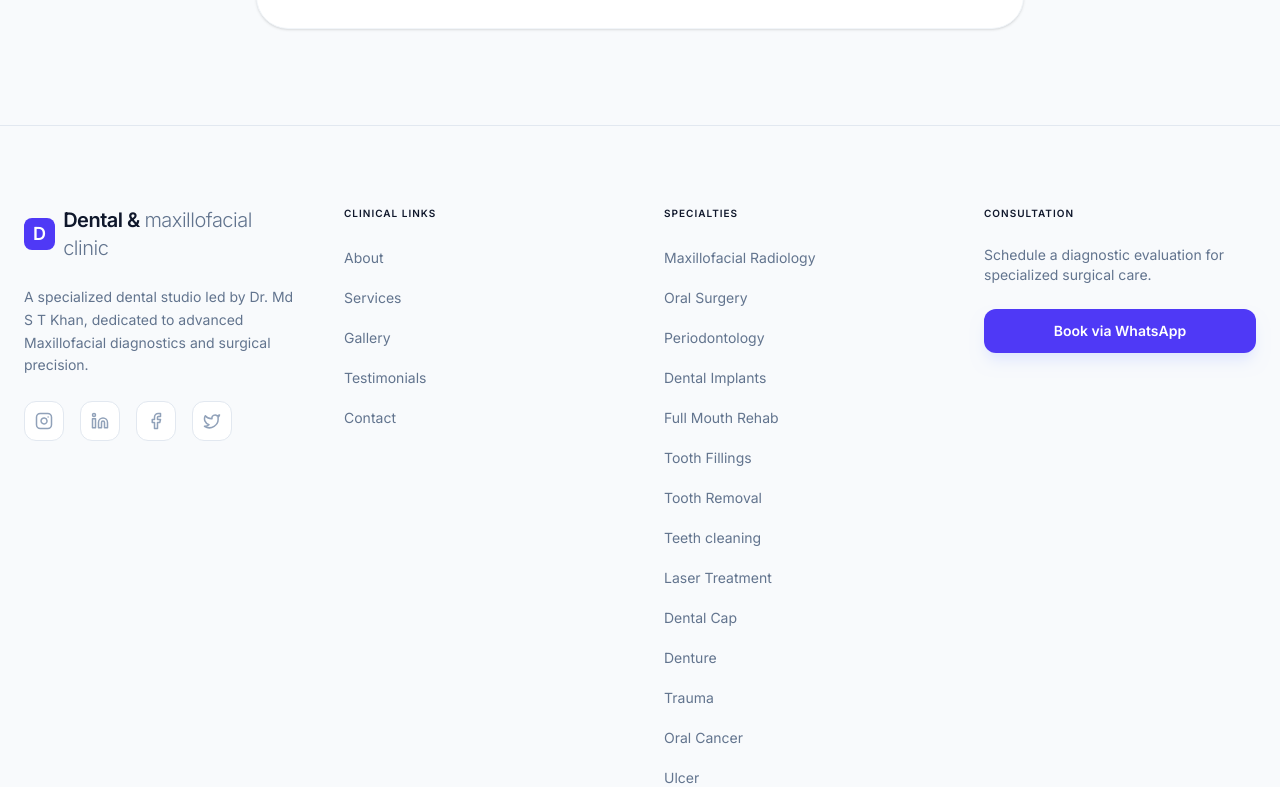
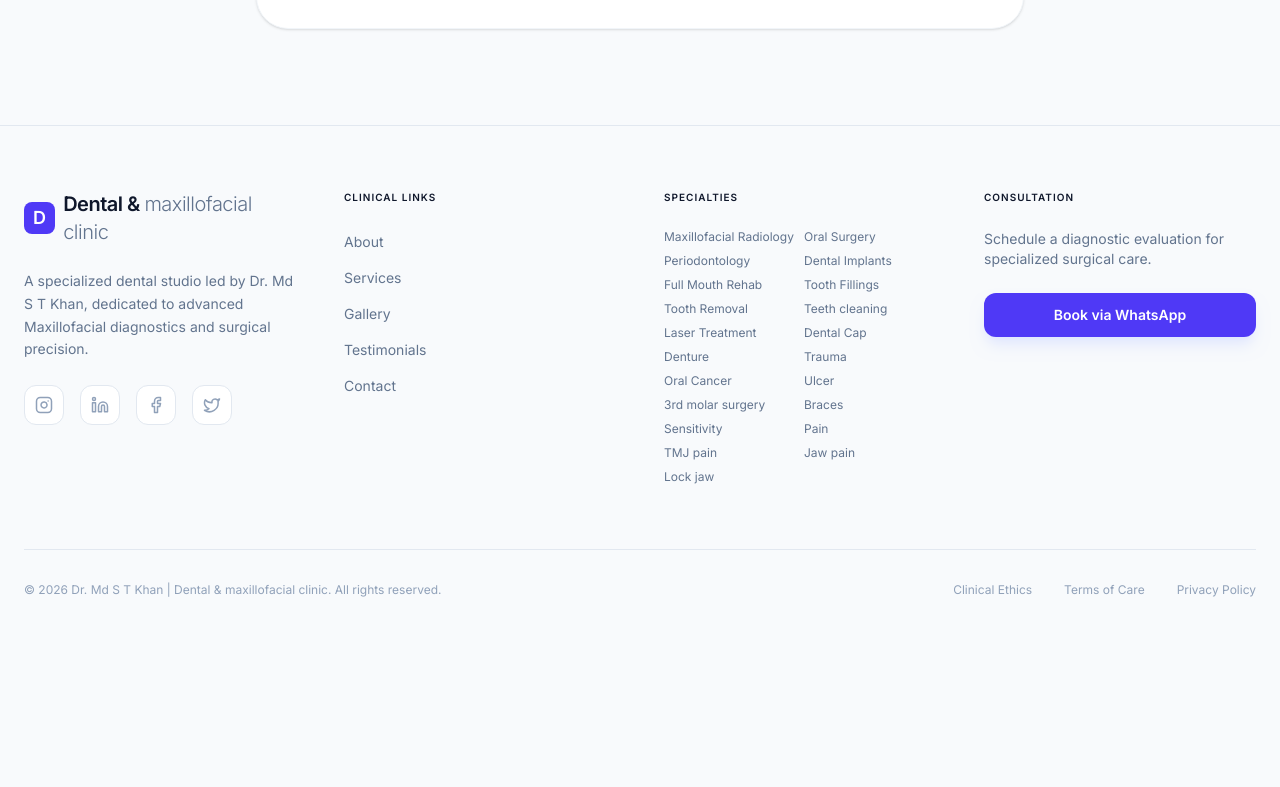
Before and after one commit to shahrukh120/lumina-dental, a React (Vite) app in the folder frontend/: page /terms in a window 1280 px wide. Shown: the part 793-1580 px from the top of the page. After the commit the page ends 1431 px from the top, so only its background shows below. Built offline with nearby package versions, Linux system fonts and the light colour scheme.

Commit message:
Updated footer

```diff
--- a/frontend/src/components/Footer.tsx
+++ b/frontend/src/components/Footer.tsx
@@ -2,7 +2,6 @@ import React from 'react';
 import { Instagram, Linkedin, Facebook, Twitter } from 'lucide-react';
 
 const Footer: React.FC = () => {
-  // Define social links with their respective icons and URLs
   const socialLinks = [
     {
       name: 'Instagram',
@@ -17,20 +16,31 @@ const Footer: React.FC = () => {
     {
       name: 'Facebook',
       icon: <Facebook size={18} />,
-      url: "#" // Add link if available
+      url: "#"
     },
     {
       name: 'Twitter',
       icon: <Twitter size={18} />,
-      url: "#" // Add link if available
+      url: "#"
     }
   ];
 
+  // Extracted list for cleaner code
+  const specialties = [
+    'Maxillofacial Radiology', 'Oral Surgery', 'Periodontology', 'Dental Implants',
+    'Full Mouth Rehab', 'Tooth Fillings', 'Tooth Removal', 'Teeth cleaning',
+    'Laser Treatment', 'Dental Cap', 'Denture', 'Trauma', 'Oral Cancer', 'Ulcer',
+    '3rd molar surgery', 'Braces', 'Sensitivity', 'Pain', 'TMJ pain', 'Jaw pain', 'Lock jaw'
+  ];
+
   return (
-    <footer className="bg-slate-50 border-t border-slate-200 pt-20 pb-10">
+    <footer className="bg-slate-50 border-t border-slate-200 pt-16 pb-10">
       <div className="max-w-7xl mx-auto px-6">
-        <div className="grid md:grid-cols-2 lg:grid-cols-4 gap-12 mb-20">
-          <div className="col-span-1 lg:col-span-1">
+        {/* Changed grid gap slightly to accommodate wider specialty column if needed */}
+        <div className="grid md:grid-cols-2 lg:grid-cols-4 gap-8 lg:gap-12 mb-16">
+
+          {/* COLUMN 1: Brand & Social */}
+          <div className="col-span-1">
             <div className="flex items-center gap-2 mb-6">
               <div className="w-8 h-8 bg-indigo-600 rounded-lg flex items-center justify-center text-white font-bold text-lg">D</div>
               <span className="text-xl font-bold tracking-tight text-slate-900">
@@ -40,8 +50,6 @@ const Footer: React.FC = () => {
             <p className="text-slate-500 text-sm leading-relaxed mb-6">
               A specialized dental studio led by Dr. Md S T Khan, dedicated to advanced Maxillofacial diagnostics and surgical precision.
             </p>
-
-            {/* UPDATED SOCIAL LINKS SECTION */}
             <div className="flex gap-4">
               {socialLinks.map((social) => (
                 <a
@@ -58,9 +66,10 @@ const Footer: React.FC = () => {
             </div>
           </div>
 
+          {/* COLUMN 2: Clinical Links */}
           <div>
             <h5 className="font-bold text-slate-900 mb-6 uppercase tracking-widest text-[10px]">Clinical Links</h5>
-            <ul className="space-y-4">
+            <ul className="space-y-3"> {/* Reduced spacing from 4 to 3 */}
               {['About', 'Services', 'Gallery', 'Testimonials', 'Contact'].map(item => (
                 <li key={item}>
                   <a href={`#${item.toLowerCase()}`} className="text-sm text-slate-500 hover:text-indigo-600 transition-colors">{item}</a>
@@ -69,17 +78,27 @@ const Footer: React.FC = () => {
             </ul>
           </div>
 
-          <div>
+          {/* COLUMN 3: Specialties (THE FIX) */}
+          <div className="lg:col-span-1"> {/* Expanded width context */}
             <h5 className="font-bold text-slate-900 mb-6 uppercase tracking-widest text-[10px]">Specialties</h5>
-            <ul className="space-y-4">
-              {['Maxillofacial Radiology', 'Oral Surgery', 'Periodontology', 'Dental Implants', 'Full Mouth Rehab','Tooth Fillings','Tooth Removal' ,'Teeth cleaning' ,'Laser Treatment' ,'Dental Cap', 'Denture' , 'Trauma', 'Oral Cancer', 'Ulcer', '3rd molar surgery', 'Braces', 'sensitivity', 'pain','TMJ pain','jaw pain', 'Lock jaw'].map(item => (
+
+            {/* CHANGE MADE HERE:
+               1. Changed from space-y-4 to grid grid-cols-2
+               2. Added gap-x-2 for horizontal space
+               3. Added gap-y-2 for tight vertical space
+            */}
+            <ul className="grid grid-cols-2 gap-x-2 gap-y-2">
+              {specialties.map(item => (
                 <li key={item}>
-                  <a href="#services" className="text-sm text-slate-500 hover:text-indigo-600 transition-colors">{item}</a>
+                  <a href="#services" className="text-xs text-slate-500 hover:text-indigo-600 transition-colors block truncate" title={item}>
+                    {item}
+                  </a>
                 </li>
               ))}
             </ul>
           </div>
 
+          {/* COLUMN 4: Consultation */}
           <div>
             <h5 className="font-bold text-slate-900 mb-6 uppercase tracking-widest text-[10px]">Consultation</h5>
             <p className="text-sm text-slate-500 mb-6">Schedule a diagnostic evaluation for specialized surgical care.</p>
@@ -92,7 +111,8 @@ const Footer: React.FC = () => {
           </div>
         </div>
 
-        <div className="pt-10 border-t border-slate-200 flex flex-col md:flex-row justify-between items-center gap-6 text-center md:text-left">
+        {/* Footer Bottom */}
+        <div className="pt-8 border-t border-slate-200 flex flex-col md:flex-row justify-between items-center gap-6 text-center md:text-left">
           <p className="text-xs text-slate-400">© 2026 Dr. Md S T Khan | Dental & maxillofacial clinic. All rights reserved.</p>
           <div className="flex gap-8 text-xs text-slate-400">
             <a href="/ethics" className="hover:text-slate-600">Clinical Ethics</a>
```
